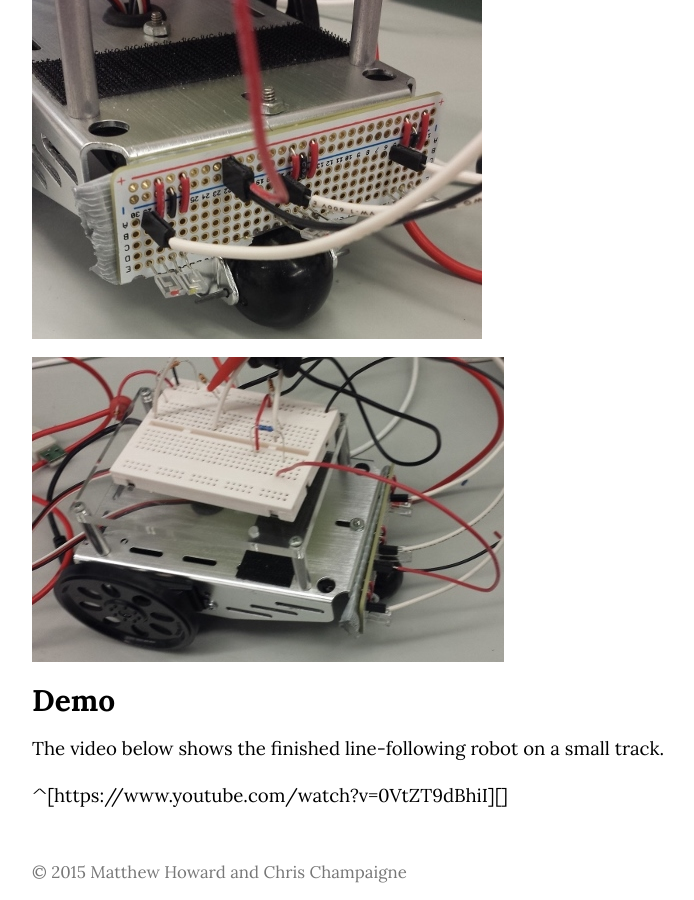
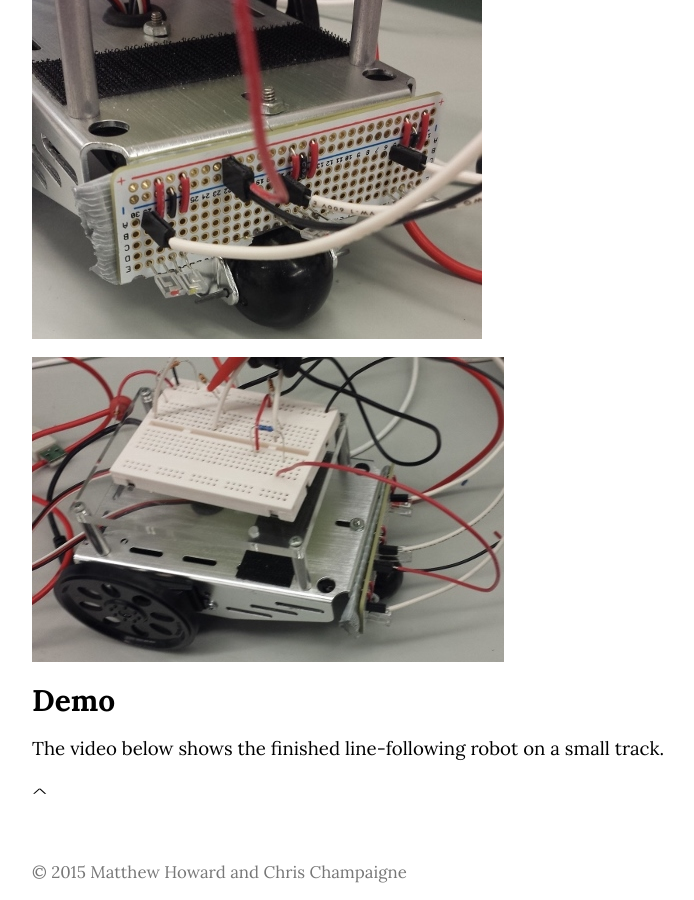
Before and after one commit to moward/project-winwood, a Jekyll site: the page built from _posts/2015-04-02-line-following-and-setup.md, in a window 1280 px wide and 900 px high, scrolled down 817 px. Shown: the whole window, without its empty margins (208-902 px from the left). Built offline with Jekyll 4.4.1, drawn with Linux system fonts in a browser that asks for light colours; some of the changed lines change nothing that is shown.

Commit message:
setup and lf post

```diff
--- a/_posts/2015-04-02-line-following-and-setup.md
+++ b/_posts/2015-04-02-line-following-and-setup.md
@@ -11,11 +11,11 @@
 
 For the line-following circuit we used three IR emitters and three IR transistors. The circuit operats by emitting IR, which is then either reflected back by the white floor, or absorbed by the black line. The transistors are then either in saturation and result in a smaller voltage drop or they are in the triode region and there is a larger voltage drop. Based on the voltages after the transistors, we could determine which transistors were over the line and we could use the analog input pins to then direct the robot as needed. The circuit can be seen in the pictures below.
 
-![PIC1][]
+![Front view of Line-Follower][PIC1]
 
 [PIC1]: https://github.com/moward/project-winwood/blob/gh-pages/images/Line-follower-pic-1.jpg?raw=true "Front view of Line-Follower"
 
-![PIC2][]
+![Line-Follower][PIC2]
 
 [PIC2]: https://github.com/moward/project-winwood/blob/gh-pages/images/Line-follower-pic-2.jpg?raw=true
 
@@ -23,6 +23,6 @@
 
 The video below shows the finished line-following robot on a small track.
 
-^[https://www.youtube.com/watch?v=0VtZT9dBhiI][]
+^[][VIDEO]
 
 [VIDEO]: https://www.youtube.com/watch?v=0VtZT9dBhiI
```
